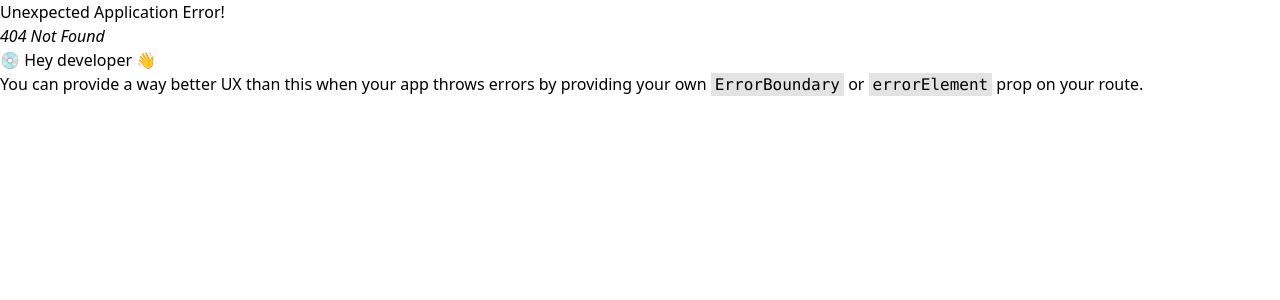
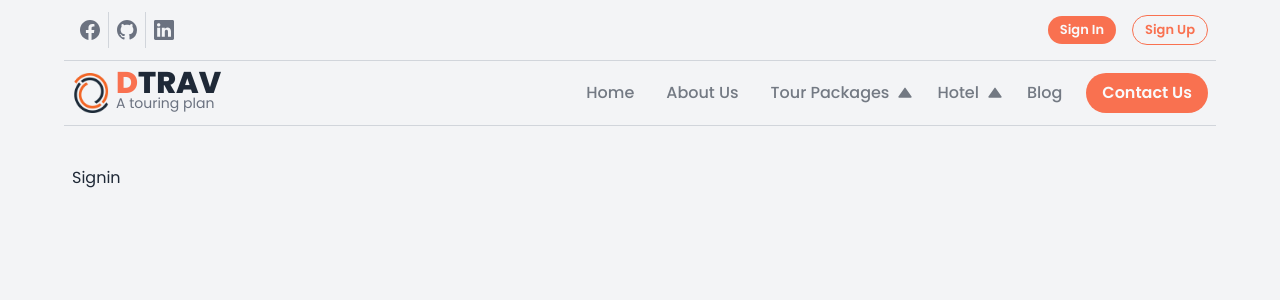
Before and after one commit to saiful7778/dtrav-client, a React (Vite) app: page /signin in a window 1280 px wide. Before the commit this address had no page. Shown: the top 300 px of the page. Built offline with nearby package versions, Linux system fonts and the light colour scheme.

Commit message:
update navbar menu

```diff
--- a/src/components/header/Navbar.jsx
+++ b/src/components/header/Navbar.jsx
@@ -55,7 +55,18 @@ const navLinks = [
       },
     ],
   },
-  { _id: "nv4", navName: "hotel", path: "/hotel" },
+  {
+    _id: "nv4",
+    navName: "hotel",
+    path: "/hotel",
+    hasDropdown: true,
+    dropmenu: [
+      { _id: "dp5", navName: "3 star", path: "/hotel/3_star" },
+      { _id: "dp6", navName: "5 star", path: "/hotel/5_star" },
+      { _id: "dp7", navName: "6 star", path: "/hotel/6_star" },
+      { _id: "dp8", navName: "7 star", path: "/hotel/7_star" },
+    ],
+  },
   { _id: "nv5", navName: "blog", path: "/blog" },
   { _id: "nv6", navName: "contact us", path: "/contact", buttonMode: true },
 ];
@@ -109,7 +120,7 @@ const Navbar = () => {
   return (
     <>
       <nav
-        className={`flex items-center justify-between duration-300 ${
+        className={`flex items-center justify-between duration-300 border-b border-gray-300 py-3 px-2 ${
           isSticky ? "fixed top-0 left-0 w-full bg-white p-4 shadow z-50" : ""
         }`}
       >
@@ -128,7 +139,7 @@ const Navbar = () => {
         </div>
       </nav>
       <div
-        className={`fixed min-h-screen lg:hidden top-0 py-4 px-8 duration-300 z-50 border-l border-gray-300 bg-gray-50 ${
+        className={`fixed min-h-screen lg:hidden overflow-y-scroll top-0 py-4 px-8 duration-300 z-50 border-l border-gray-300 bg-gray-50 ${
           showMobileMenu ? "right-0" : "-right-full"
         }`}
       >
--- a/src/components/header/Topbar.jsx
+++ b/src/components/header/Topbar.jsx
@@ -3,7 +3,7 @@ import { BsFacebook, BsGithub, BsLinkedin } from "react-icons/bs";
 
 const Topbar = () => {
   return (
-    <div className="flex items-center justify-between mb-4 pb-3 border-b border-gray-300">
+    <div className="flex items-center justify-between py-3 px-2 border-b border-gray-300">
       <div className="flex items-center divide-x divide-gray-300">
         <Link
           className="text-gray-500 p-2 outline-focus"
@@ -28,10 +28,10 @@ const Topbar = () => {
         </Link>
       </div>
       <div className="flex items-center gap-4">
-        <Link to="/sign_in" className="btn-pri btn-sm" type="button">
+        <Link to="/signin" className="btn-pri btn-sm" type="button">
           sign in
         </Link>
-        <Link to="/sign_up" className="btn-outline btn-sm" type="button">
+        <Link to="/signup" className="btn-outline btn-sm" type="button">
           sign up
         </Link>
       </div>
--- a/src/layout/MainLayout.jsx
+++ b/src/layout/MainLayout.jsx
@@ -2,16 +2,18 @@ import { Outlet } from "react-router-dom";
 import Navbar from "../components/header/Navbar";
 import Topbar from "../components/header/Topbar";
 import Banner from "../components/header/Banner";
+import { useLocation } from "react-router-dom";
 
 const MainLayout = () => {
+  const location = useLocation();
   return (
     <div className="w-full relative min-h-screen overflow-x-hidden font-poppins text-gray-800 bg-gray-100">
       <header>
-        <div className="container w-full md:w-90 mx-auto p-4 relative">
+        <div className="container w-full md:w-90 mx-auto relative">
           <Topbar />
           <Navbar />
         </div>
-        <Banner />
+        {location.pathname === "/" ? <Banner /> : ""}
       </header>
       <main className="container w-full md:w-90 mx-auto p-2 my-8">
         <Outlet />
--- /dev/null
+++ b/src/pages/Signin.jsx
@@ -0,0 +1,5 @@
+const Signin = () => {
+  return <div>Signin</div>;
+};
+
+export default Signin;
--- /dev/null
+++ b/src/pages/Signup.jsx
@@ -0,0 +1,5 @@
+const Signup = () => {
+  return <div>Signup</div>;
+};
+
+export default Signup;
```
Also changed, not shown: src/routes.jsx (+10 -0 lines).
